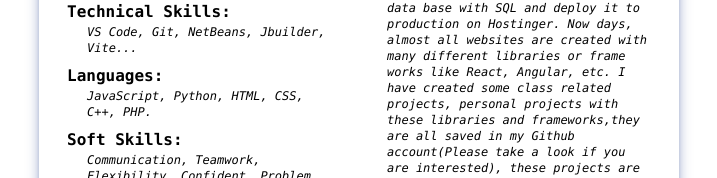
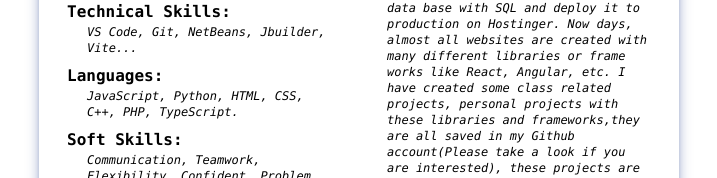
Before and after one commit to WengangFei/Wengang_Fei_CV, a React (Vite) app: page / in a window 1280 px wide. Shown: the part 500-678 px from the top of the page, without its empty margins (281-998 px from the left). Built offline with nearby package versions, Linux system fonts and the light colour scheme.

Commit message:
add typescript

```diff
--- a/src/components/body.jsx
+++ b/src/components/body.jsx
@@ -47,7 +47,7 @@ export default function Body() {
                 <div>
                     <p className="font-bold mt-2">Languages:</p>
                     <p className="text-xs italic ml-5">
-                        JavaScript, Python, HTML, CSS, C++, PHP.
+                        JavaScript, Python, HTML, CSS, C++, PHP, TypeScript.
                     </p>
                 </div>
 
```
